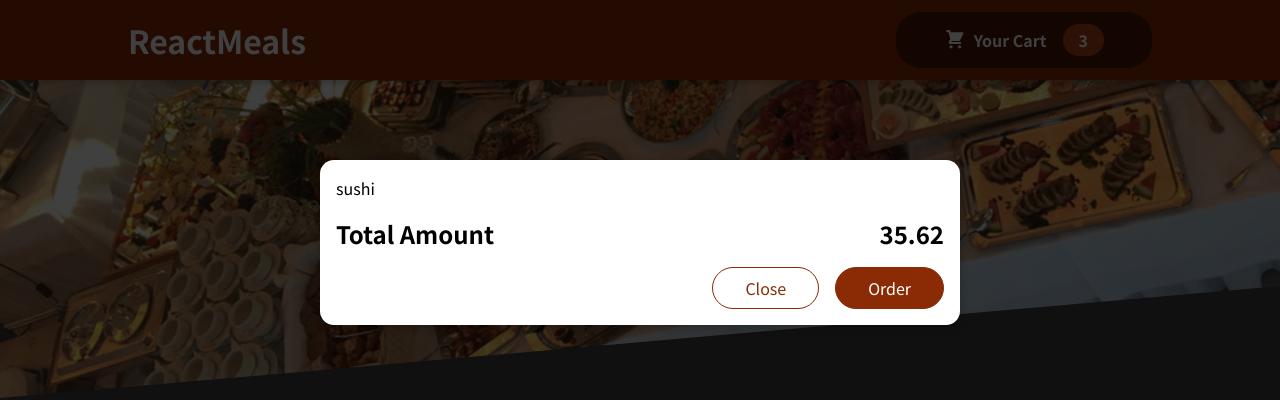
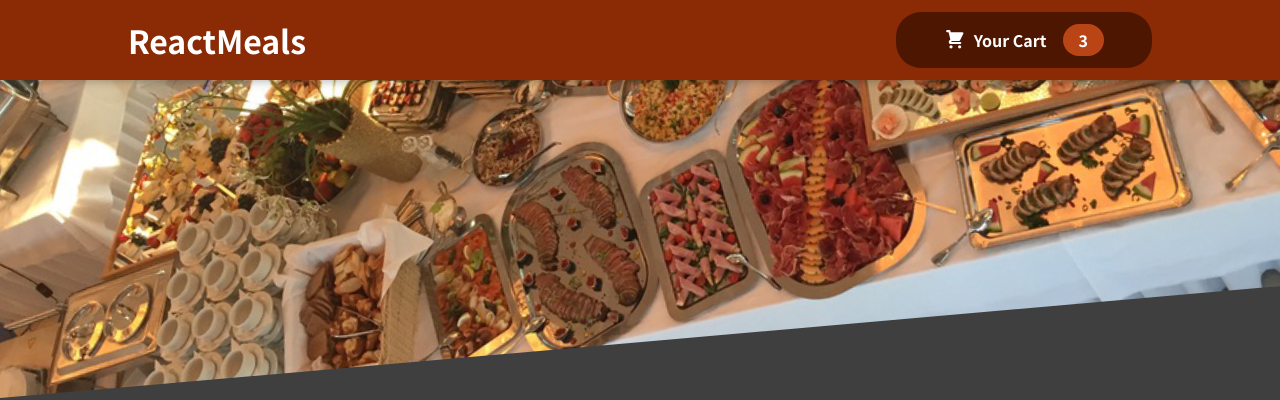
Before and after one commit to Phaggiuz/food-order-app, a React (Create React App) app: page / in a window 1280 px wide. Shown: the top 400 px of the page. Built offline with nearby package versions, Linux system fonts and the light colour scheme.

Commit message:
adding toggle for modal and backdrop

```diff
--- a/src/App.js
+++ b/src/App.js
@@ -1,14 +1,24 @@
-import { Fragment } from "react";
+import { Fragment, useState } from "react";
 
 import Header from "./Components/Layout/Header";
 import Meals from "./Components/Meals/Meals";
 import Cart from "./Components/Cart/Cart";
 
 function App() {
+  const [cartIsShown, setCartIsShown] = useState(false);
+
+  const showCartHandler = () => {
+    setCartIsShown(true);
+  };
+
+  const hideCartHandler = () => {
+    setCartIsShown(false);
+  };
+
   return (
     <Fragment>
-      <Cart />
-      <Header />
+      {cartIsShown && <Cart onClose={hideCartHandler} />}
+      <Header onShowCart={showCartHandler} />
       <main>
         <Meals />
       </main>
--- a/src/Components/Cart/Cart.js
+++ b/src/Components/Cart/Cart.js
@@ -12,20 +12,22 @@
           price: 12.99,
         },
       ].map((item) => (
-        <li>{item.name}</li>
+        <li key={item.id}>{item.name}</li>
       ))}
     </ul>
   );
 
   return (
-    <Modal>
+    <Modal onClose={props.onClose}>
       {cartItems}
       <div className={classes.total}>
         <span>Total Amount</span>
         <span>35.62</span>
       </div>
       <div className={classes.actions}>
-        <button className={classes["button--alt"]}>Close</button>
+        <button className={classes["button--alt"]} onClick={props.onClose}>
+          Close
+        </button>
         <button className={classes.button}>Order</button>
       </div>
     </Modal>
--- a/src/Components/Layout/Header.js
+++ b/src/Components/Layout/Header.js
@@ -9,7 +9,7 @@
     <Fragment>
       <header className={classes.header}>
         <h1>ReactMeals</h1>
-        <HeaderCartButton />
+        <HeaderCartButton onClick={props.onShowCart} />
       </header>
       <div className={classes["main-image"]}>
         <img src={mealsImg} alt="A table full of delicious food!" />
--- a/src/Components/Layout/HeaderCartButton.js
+++ b/src/Components/Layout/HeaderCartButton.js
@@ -5,7 +5,7 @@
 
 const HeaderCartButton = (props) => {
   return (
-    <button className={classes.button}>
+    <button className={classes.button} onClick={props.onClick}>
       <span className={classes.icon}>
         <CartIcon />
       </span>
--- a/src/Components/UI/Modal.js
+++ b/src/Components/UI/Modal.js
@@ -4,7 +4,7 @@
 import classes from "./Modal.module.css";
 
 const Backdrop = (props) => {
-  return <div className={classes.backdrop} />;
+  return <div className={classes.backdrop} onClick={props.onClose} />;
 };
 
 const ModalOverlay = (props) => {
@@ -20,7 +20,10 @@
 const Modal = (props) => {
   return (
     <Fragment>
-      {ReactDOM.createPortal(<Backdrop />, portalElement)}
+      {ReactDOM.createPortal(
+        <Backdrop onClose={props.onClose} />,
+        portalElement
+      )}
       {ReactDOM.createPortal(
         <ModalOverlay>{props.children}</ModalOverlay>,
         portalElement
```
